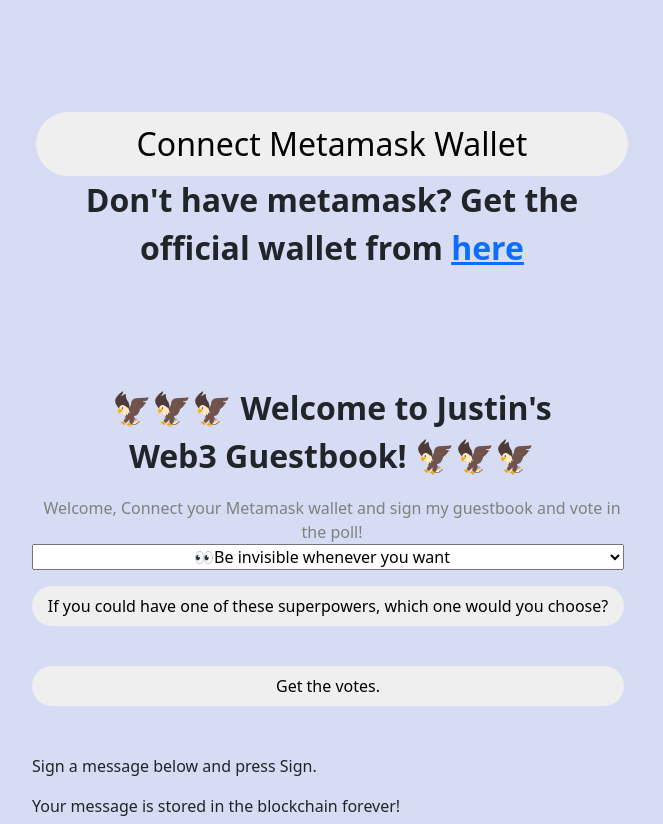
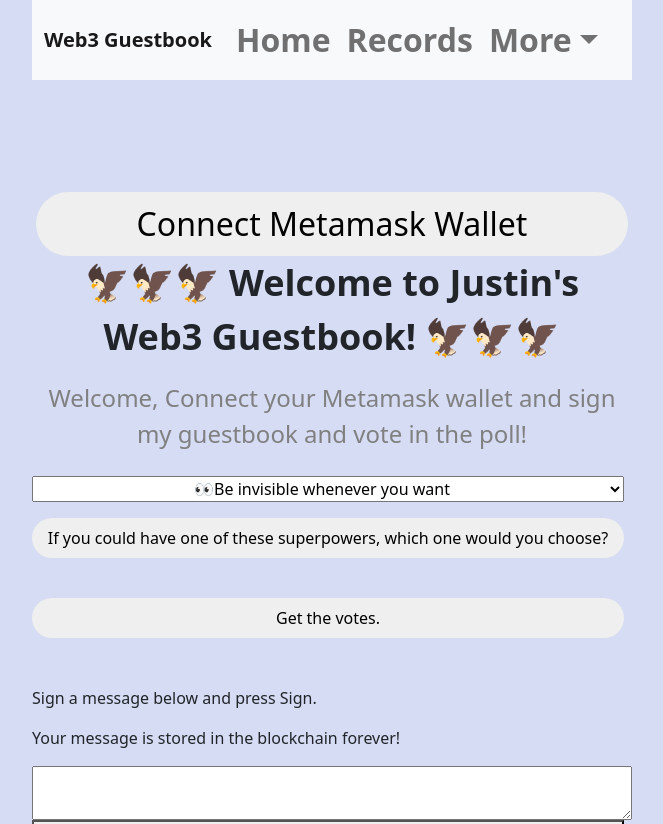
Before and after one commit to flexfinRTP/bs-wave-portal, a React (Create React App) app in the folder frontend/: page / in a window 1280 px wide. Shown: the top 824 px of the page, without its empty margins (308-971 px from the left). Built offline with nearby package versions, Linux system fonts and the light colour scheme; the HTML template or start-up script is replaced by a standard one.

Commit message:
ui changes

```diff
--- a/frontend/src/App.css
+++ b/frontend/src/App.css
@@ -3,6 +3,7 @@
   justify-content: center;
   width: 100%;
   margin-top: 0px;
+  margin-bottom: 0px;
   background-color: rgba(30, 68, 190, 0.185);
 }
 
--- a/frontend/src/App.jsx
+++ b/frontend/src/App.jsx
@@ -3,6 +3,7 @@
 import "./App.css";
 import abi from "./utils/WavePortal.json";
 import 'bootstrap/dist/css/bootstrap.min.css';
+import { Navbar, Nav, Container, NavDropdown } from 'react-bootstrap';
 
 const App = () => {
   const [currentAccount, setCurrentAccount] = useState("");
@@ -184,6 +185,25 @@
 
       <div className="dataContainer">
         <div className="header">
+          <>
+            <Navbar bg="light" expand="lg">
+              <Container>
+                <Navbar.Brand href="#home">Web3 Guestbook</Navbar.Brand>
+                <Navbar.Toggle aria-controls="basic-navbar-nav" />
+                <Navbar.Collapse id="basic-navbar-nav">
+                  <Nav className="me-auto">
+                    <Nav.Link href="/home">Home</Nav.Link>
+                    <Nav.Link href="/vote-records">Records</Nav.Link>
+                    <NavDropdown title="More" id="basic-nav-dropdown">
+                      <NavDropdown.Item href="#action/3.1">Action</NavDropdown.Item>
+                      <NavDropdown.Divider />
+                      <NavDropdown.Item href="#action/3.4">Separated link</NavDropdown.Item>
+                    </NavDropdown>
+                  </Nav>
+                </Navbar.Collapse>
+              </Container>
+            </Navbar>
+          </>
           {/*
         * If there is no currentAccount render this button
         */}
@@ -194,20 +214,17 @@
               Connect Metamask Wallet
             </button>
           )}
-          <p>Don't have metamask? Get the official wallet from <a href="https://chrome.google.com/webstore/detail/metamask/nkbihfbeogaeaoehlefnkodbefgpgknn?hl=en" target="_blank">here</a></p>
+          <div style={{ fontSize: "2.25rem" }}>
+            🦅🦅🦅 Welcome to Justin's
 
-          <br />
-          <br />
-
-          🦅🦅🦅 Welcome to Justin's
-
-          <br />Web3 Guestbook! 🦅🦅🦅
+            <br />Web3 Guestbook! 🦅🦅🦅
+          </div>
         </div>
 
-        <div className="bio">
+        <div style={{ fontSize: "1.5rem" }} className="bio">
           Welcome, Connect your Metamask wallet and sign my guestbook and vote in the poll!
         </div>
-
+        <br />
         <select>
           <option defaultValue="invisible" onChange={e => setVoteData(e.target.value)}>👀Be invisible whenever you want</option>
           <option value="strength" onChange={e => setVoteData(e.target.value)}>💪🏻Superhuman Strength</option>
```
Also changed, not shown: 1 other file (tests, documents, lock files or other folders).
